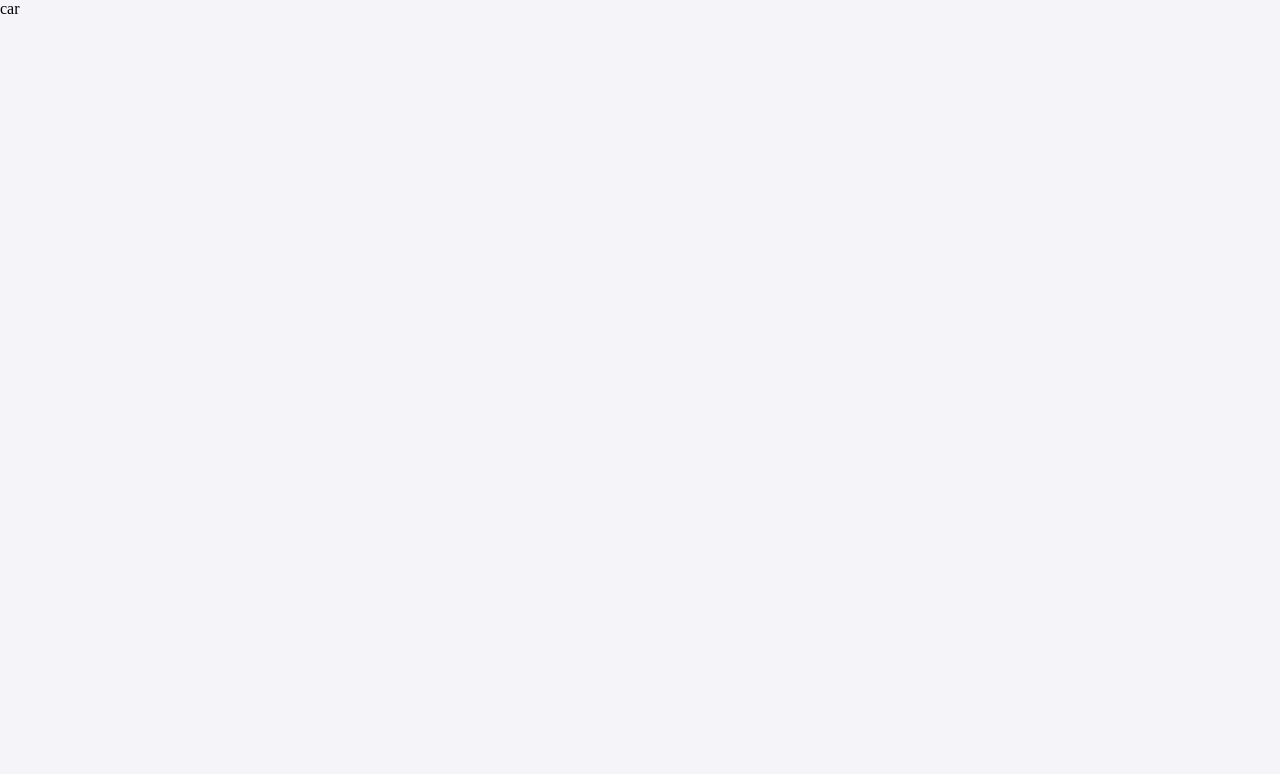
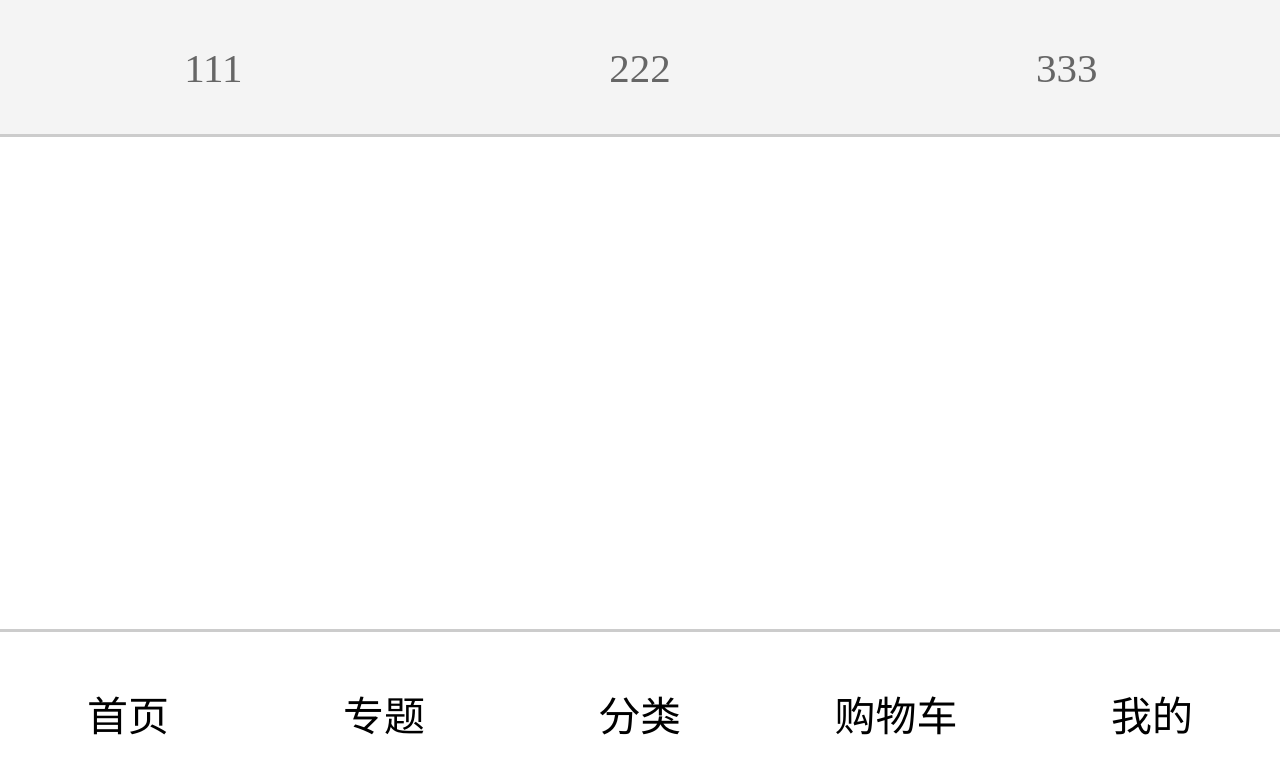
Before and after one commit to practical-training/easyMarketApp, a Vue app: page /car in a window 1280 px wide. Shown: the top 774 px of the page. Built offline with nearby package versions, Linux system fonts and the light colour scheme.

Commit message:
luxuan 9

```diff
--- a/src/store/modules/special.ts
+++ b/src/store/modules/special.ts
@@ -10,12 +10,15 @@ export default {
   },
   mutations: {
     setSpecial(state: any, data: any) {
-      if(!state.list.lenght){
-        state.list=data;
+
+      if(data.item.page==1){
+        state.list=data.data;
+        console.log(state.list)
       }else {
-        data.forEach((item: never) => {
+        data.data.forEach((item: never) => {
           state.list.push(item);
         });
+        console.log(state.list)
       }
     },
     setTopic(state: any, data: any) {
@@ -35,7 +38,8 @@ export default {
     async getSpecial({ commit }: any, item: any) {
       let data = await GetSpecial(item).then((res: any) => {
         let data = res.data.data;
-        commit("setSpecial", data);
+        console.log(item)
+        commit("setSpecial", {data,item});
       });
     },
     async getTopic({ commit }: any, id: any) {
--- /dev/null
+++ b/src/views/car/css/index.css
@@ -0,0 +1,52 @@
+* {
+    margin: 0;
+    padding: 0;
+    box-sizing: border-box;
+}
+
+html,
+body,
+#root,
+#home {
+    width: 100%;
+    height: 100%;
+    font-size: calc(100 /750 * 100vw);
+}
+
+#home {
+    display: flex;
+    flex-direction: column;
+    background: #f5f5f9;
+}
+
+.shopcar {
+    width: 100%;
+    flex: 1;
+    overflow: hidden;
+}
+
+.shopcar .car {
+    width: 100%;
+    height: 100%;
+    margin: .8rem 0 1.1rem 0;
+    background: #fff;
+}
+
+.shopcar .car .nav {
+    width: 100%;
+    height: .8rem;
+    display: flex;
+    background: #f4f4f4;
+    border-bottom: .02rem solid #ccc;
+    position: fixed;
+    top: 0;
+    left: 0;
+}
+
+.shopcar .car .nav li {
+    flex: 1 1;
+    color: #666;
+    font-size: .24rem;
+    text-align: center;
+    line-height: .8rem;
+}
--- a/src/views/car/index.vue
+++ b/src/views/car/index.vue
@@ -1,9 +1,52 @@
 <template>
-  <div id='home'>
-      car
+  <div id="home">
+    <div class="shopcar">
+      <div class="car">
+        <ul class="nav">
+          <li>111</li>
+          <li>222</li>
+          <li>333</li>
+        </ul>
+        <div class="cartGoodsListWrap"></div>
+      </div>
+      <div class="cartGoodsDo">
+        <ul>
+          <li>111</li>
+        </ul>
+      </div>
+    </div>
+    <Footer />
   </div>
 </template>
+<script>
+import Footer from '@/components/footer/index'
+import './css/index.css'
+export default {
+  props:{
 
-<style lang='scss'>
+  },
+  components:{
+    Footer
+  },
+  data(){
+    return {
+
+    }
+  },
+  computed:{
+
+  },
+  methods:{
+
+  },
+  created(){
+
+  },
+  mounted(){
+
+  }
+}
+</script>
+<style lang="scss">
 
 </style>
--- a/src/views/special/components/css/special.css
+++ b/src/views/special/components/css/special.css
@@ -25,14 +25,13 @@
 
 .list .list-title h4 {
     padding: .1rem;
-    padding-top: .2rem;
     font-size: .3rem;
-    line-height: .4rem;
+    line-height: .7rem;
     text-align: center;
     overflow: hidden;
     text-overflow: ellipsis;
     white-space: nowrap;
-    height: .4rem;
+    height: .7rem;
 }
 
 .list .list-title p {
@@ -44,6 +43,7 @@
     white-space: nowrap;
     color: gray;
     height: .4rem;
+    line-height: .4rem;
 }
 
 .list .list-title .topicItemSubtitle {
--- a/src/views/special/css/index.css
+++ b/src/views/special/css/index.css
@@ -1,3 +1,9 @@
+* {
+    margin: 0;
+    padding: 0;
+    box-sizing: border-box;
+}
+
 html,
 body,
 #root,
```
Also changed, not shown: src/views/car/components/cartGoodsItem.vue (added, +35 -0 lines), src/views/car/components/css/cartGoodsItem.css (added).
